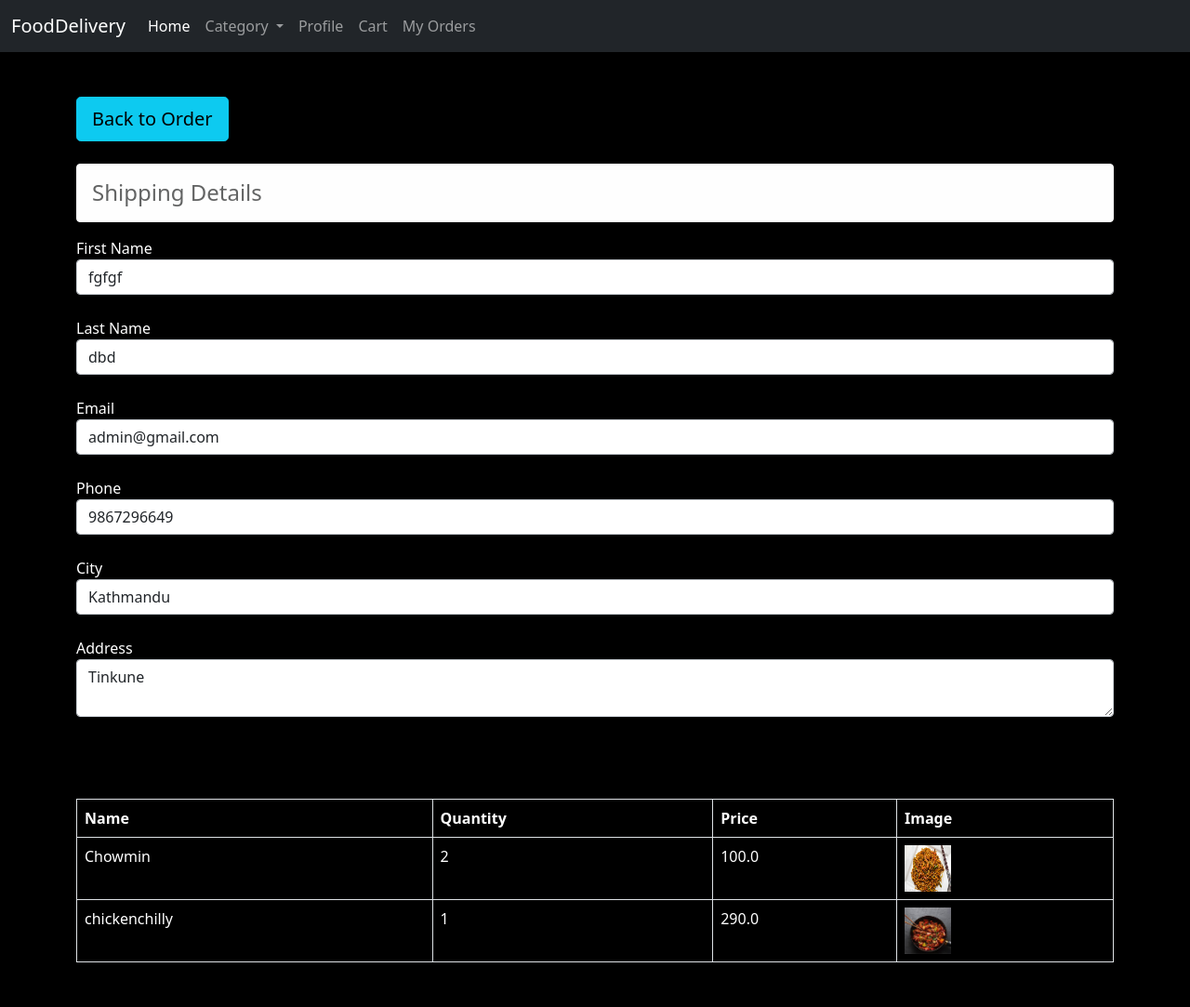
After one commit to ajaykhanal/DjangoFoodOrder, a Django app: page /view-order-items in a window 1280 px wide. The commit adds this page. Shown: the whole page at 93% size. Run offline with Django 4.2, Linux system fonts and the light colour scheme; a user stored in the database is signed in; data comes from the database, SQL or seed files in the repository; both versions use the stored data as it was after the commit; some libraries are stand-ins or nearby versions.

Commit message:
Third Commit

```diff
--- a/foodapp/templates/base.html
+++ b/foodapp/templates/base.html
@@ -36,6 +36,9 @@
                   </li>
                   <li class="nav-item">
                     <a class="nav-link" href="{% url 'cart' %}">Cart</a>
+                  </li>
+                  <li class="nav-item">
+                    <a class="nav-link" href="{% url 'myorders' %}">My Orders</a>
                   </li>
                   {% else %}
                   <li class="nav-item">
--- /dev/null
+++ b/foodapp/templates/viewordersitem.html
@@ -0,0 +1,50 @@
+
+{% extends 'base.html' %}
+{% block title %} My Orders Item {% endblock %}
+ {% block content %}
+   <div class="container my-5">
+    <a href="{% url 'myorders' %}" class="btn btn-info btn-lg">Back to Order</a><br><br>
+      <h4 class="alert alert-light bordered rounded">Shipping Details</h4>
+      <table class="table table-bordered table-striped table-rounded " style="color:white;">
+          {% if orderitems %}
+          <label>First Name</label><br>
+          <input type="text" class="form-control" name="fname" value="{{order.fname}}"><br>
+      <label>Last Name</label><br>
+          <input type="text" class="form-control" name="lname" value="{{order.lname}}"><br>
+      <label>Email</label><br>
+          <input type="text" class="form-control"  name="email" value="{{order.email}}"><br>
+      <label>Phone</label><br>
+          <input type="text" class="form-control" name="phone" value="{{order.phone}}"><br>
+      <label>City</label><br>
+          <input type="text" class="form-control" name="city" value="{{order.city}}"><br>
+      <label>Address</label><br>
+          <textarea class="form-control" name="address" row="5" >{{order.address}}</textarea><br><br><br>
+
+          <table class="table table-bordered table-striped table-rounded " style="color:white;">
+
+                      <thead>
+                          <tr>
+                              <th>Name</th>
+                              <th>Quantity</th>
+                              <th>Price</th>
+                              <th>Image</th>
+
+
+                          </tr>
+                      </thead>
+                      <tbody>
+                          {% for item in orderitems %}
+                          <tr>
+                              <td style="color:white;">{{item.food.name}}</td>
+                              <td style="color:white;">{{item.quantity}}</td>
+                              <td style="color:white;">{{item.price}}</td>
+                              <td style="color:white;"><img src="{{item.food.image.url}}" height="50px" width="50px"></td>
+                            </tr>
+                          {% endfor %}
+                      </tbody>
+        </table>
+      {% else %}
+           <p>No any Items Found</p>
+      {% endif %}
+   </div>
+{% endblock %}
--- a/foodapp/urls.py
+++ b/foodapp/urls.py
@@ -16,4 +16,6 @@ urlpatterns = [
     path('delete-cart', deleteCartView, name="deleteCart"),
     path('checkout', checkoutView, name="checkout"),
     path('place-an-order', placeanOrderView, name="placeanorder"),
+    path('my-orders',myOrdersView,name="myorders"),
+    path('view-order-items',viewOrderItems,name="viewOrderItems"),
 ]
--- a/foodapp/views.py
+++ b/foodapp/views.py
@@ -178,5 +178,16 @@ def placeanOrderView(request):
                 quantity= item.food_qty,
             )
         Cart.objects.filter(user=request.user).delete();
+        return redirect("/my-orders");
         messages.success(request,"Your Order has been placed successfully ! We Will Contact you as soon as possible !!");
     return redirect("/");
+
+
+def myOrdersView(request):
+    orderitems= Order.objects.filter(user=request.user);
+    return render(request,"orders.html",{'orderitems':orderitems});
+
+def viewOrderItems(request):
+    order= Order.objects.filter(user= request.user).first();
+    orderitems= OrderItem.objects.filter(order=order);
+    return render(request,"viewordersitem.html",{'orderitems':orderitems,'order':order});
```
Also changed, not shown: foodapp/templates/orders.html (added, +36 -0 lines), db.sqlite3.
